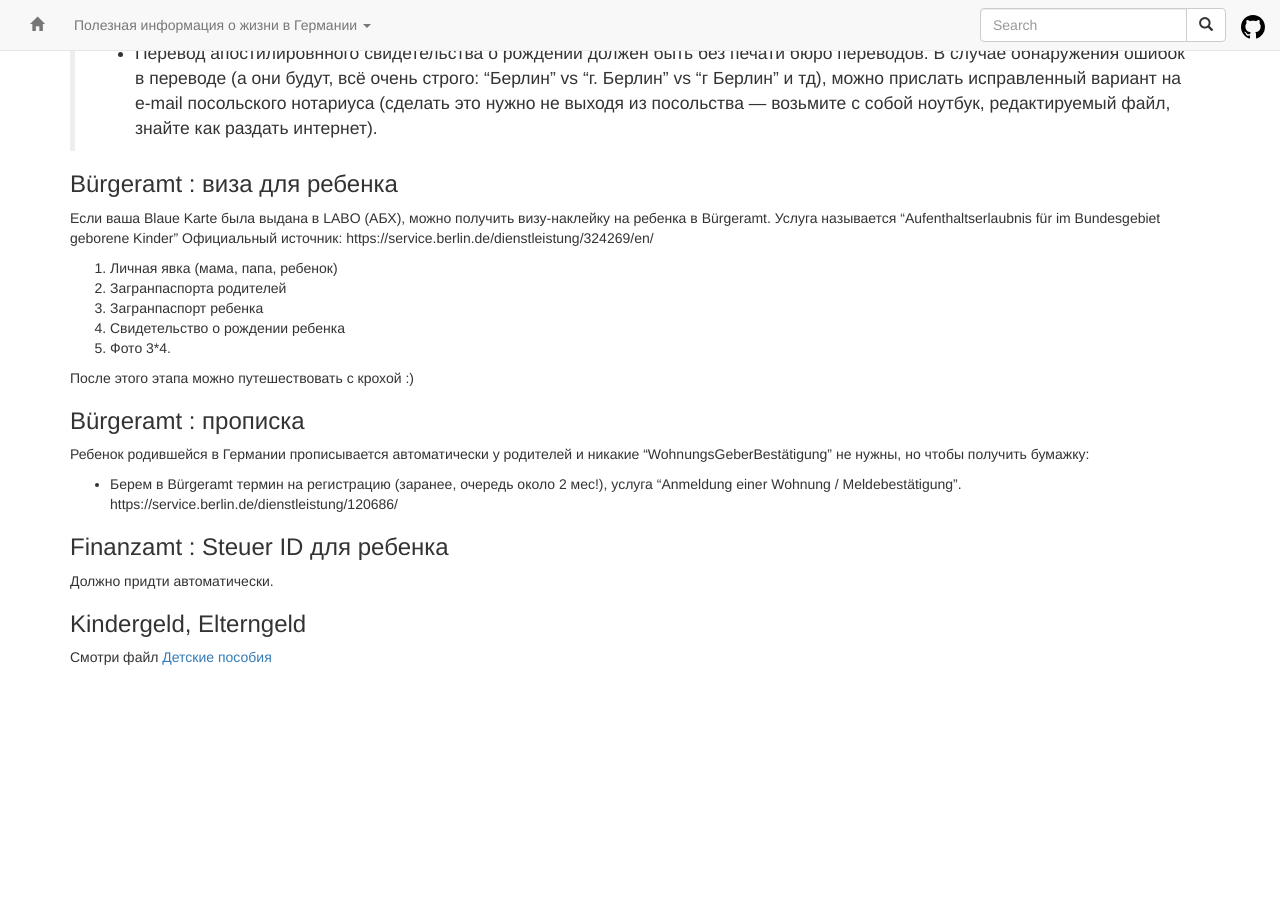
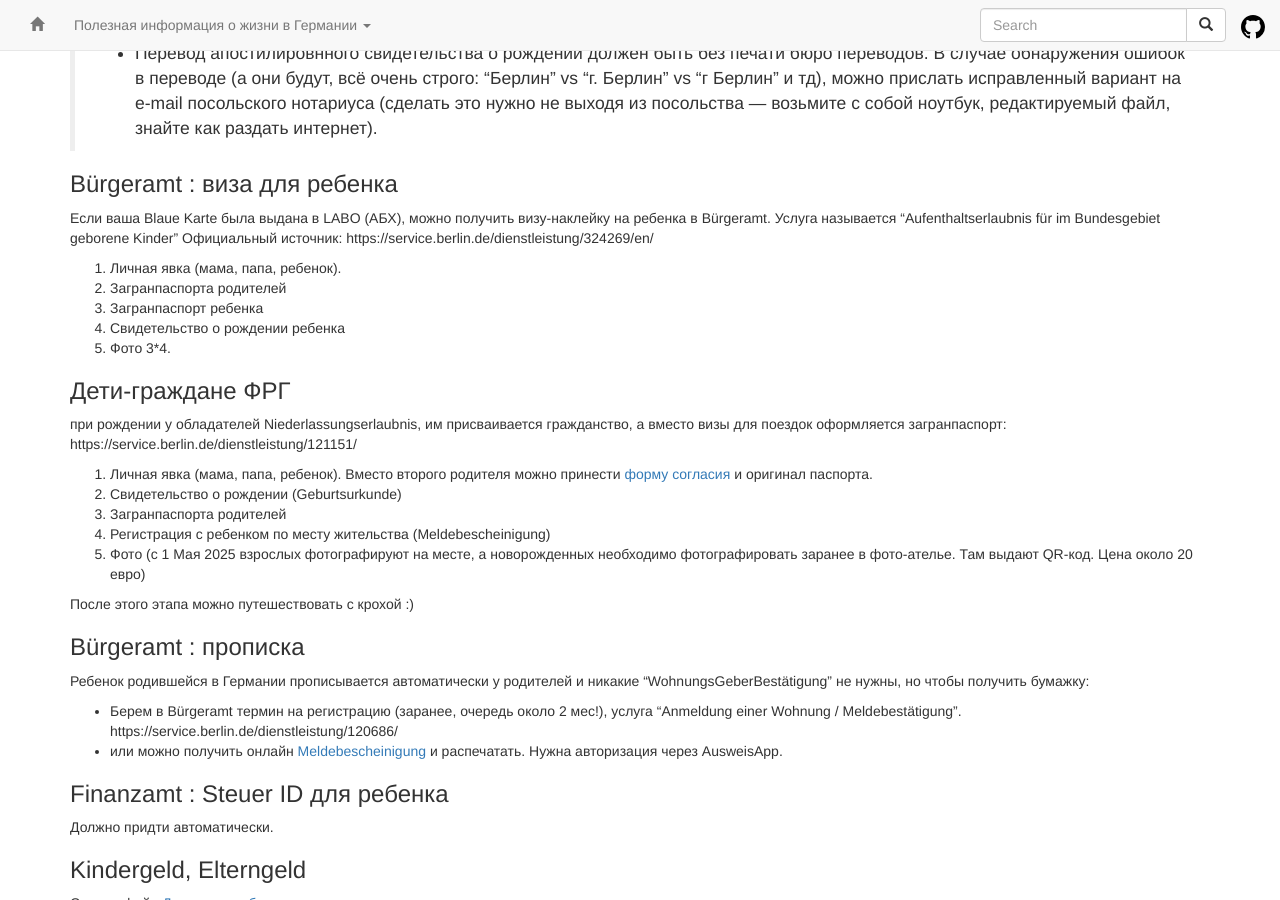
Before and after one commit to ru-de/faq, a Jekyll site: the page built from pages/Оформление новорожденных.md, in a window 1280 px wide and 900 px high, scrolled down 5774 px. Built offline with Jekyll 4.4.1, drawn with Linux system fonts in a browser that asks for light colours; nearby versions of some CDN libraries; before the commit the page ends 6451 px from its top, so only the background shows below that.

Commit message:
sync github pages

```diff
--- a/pages/Оформление новорожденных.md
+++ b/pages/Оформление новорожденных.md
@@ -199,19 +199,28 @@ Update ноябрь 2021:
 Услуга называется "Aufenthaltserlaubnis für im Bundesgebiet geborene Kinder"
 Официальный источник: https://service.berlin.de/dienstleistung/324269/en/
 
-1. Личная явка (мама, папа, ребенок)
+1. Личная явка (мама, папа, ребенок).
 1. Загранпаспорта родителей
 1. Загранпаспорт ребенка
 1. Свидетельство о рождении ребенка
 1. Фото 3*4.
 
+### Дети-граждане ФРГ
+при рождении у обладателей Niederlassungserlaubnis, им присваивается гражданство, а вместо визы для поездок оформляется загранпаспорт: https://service.berlin.de/dienstleistung/121151/
+
+1. Личная явка (мама, папа, ребенок). Вместо второго родителя можно принести [форму согласия](https://www.berlin.de/formularverzeichnis/?formular=/labo/zentrale-einwohnerangelegenheiten/_assets/20170811_zustimmungserklaerung_pass_nicht_anwesender_elternteil.pdf) и оригинал паспорта.
+1. Свидетельство о рождении (Geburtsurkunde)
+1. Загранпаспорта родителей
+1. Регистрация с ребенком по месту жительства (Meldebescheinigung)
+1. Фото (с 1 Мая 2025 взрослых фотографируют на месте, а новорожденных необходимо фотографировать заранее в фото-ателье. Там выдают QR-код. Цена около 20 евро)
+
 После этого этапа можно путешествовать с крохой :)
-
 
 ### Bürgeramt : прописка
 Ребенок родившейся в Германии прописывается автоматически у родителей и никакие "WohnungsGeberBestätigung" не нужны, но чтобы получить бумажку:
 - Берем в Bürgeramt термин на регистрацию (заранее, очередь около 2 мес!), услуга "Anmeldung einer Wohnung / Meldebestätigung".
 https://service.berlin.de/dienstleistung/120686/
+- или можно получить онлайн [Meldebescheinigung](https://service.berlin.de/dienstleistung/120702/) и распечатать. Нужна авторизация через AusweisApp.
 
 ### Finanzamt : Steuer ID для ребенка
 
```
